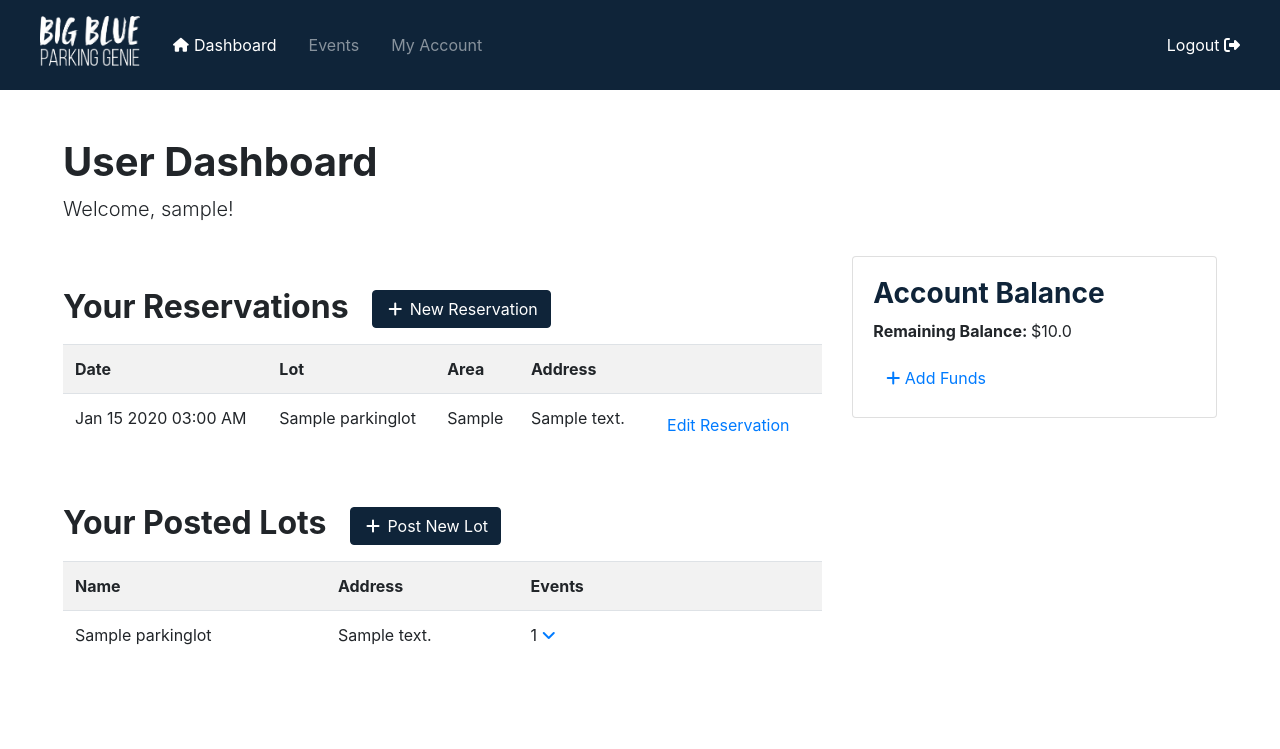
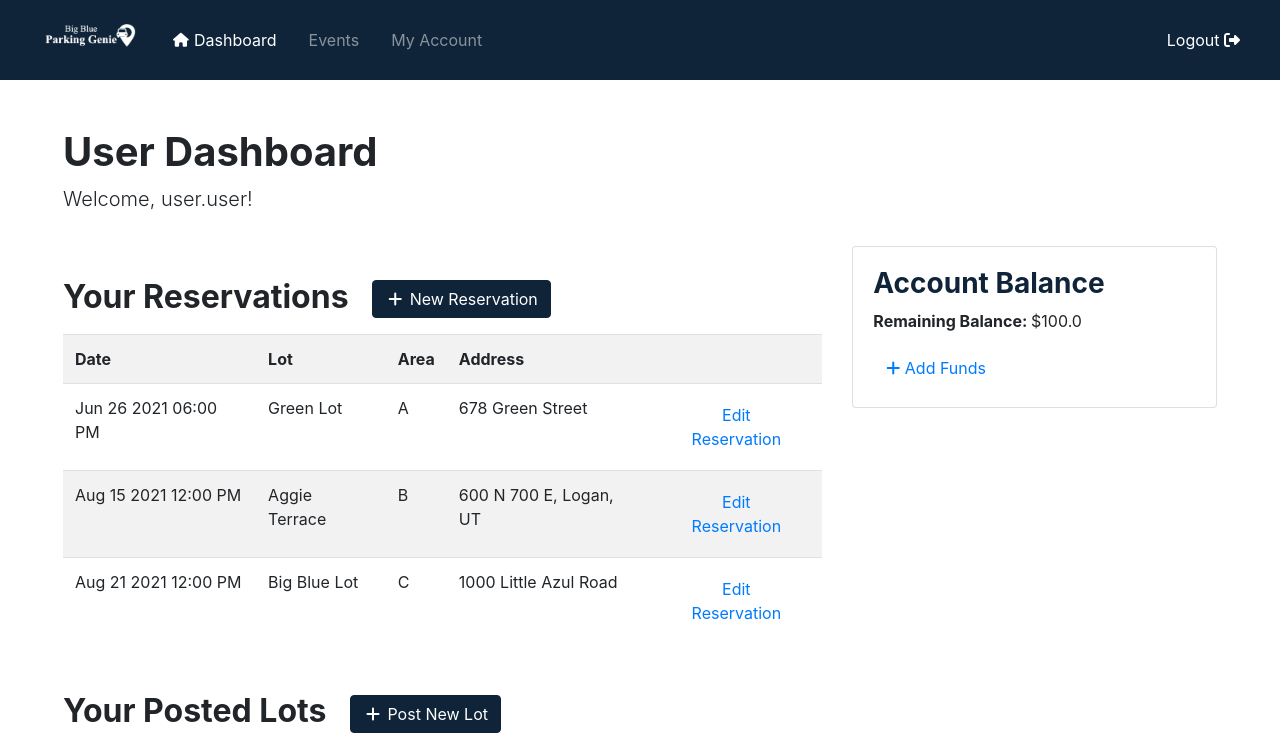
Before and after one commit to Anne-Senpai/CS-3450-Team-5, a Django app: page / in a window 1280 px wide. Shown: the top 749 px of the page. Before the commit the page ends 645 px from the top, so only its background shows below. Run offline with Django 3.2, Linux system fonts and the light colour scheme; a user stored in the database is signed in; data comes from the database, SQL or seed files in the repository; tables that the repository leaves empty hold one stand-in row (values such as "Sample post"); parts of the project's set-up code (start-up, migrations or seed data) failed here and were passed over; some libraries are stand-ins or nearby versions.

Commit message:
fixed populate

```diff
--- a/src/bbpg/genie/migrations/populate.py
+++ b/src/bbpg/genie/migrations/populate.py
@@ -26,7 +26,7 @@
 
     event3.save()
 
-    content_type = ContentType.objects.get(model='user')
+    content_type = ContentType.objects.get_for_model(User)
 
     is_manager_permission = Permission(name="Is Manager", codename="is_manager", content_type=content_type)
 
--- a/src/bbpg/genie/static/genie/custom.css
+++ b/src/bbpg/genie/static/genie/custom.css
@@ -27,7 +27,7 @@
 	color: #226BAA !important;
 }
 
-text-gray {
+.text-gray {
 	color: #495057 !important;
 }
 
--- a/src/bbpg/genie/templates/genie/base.html
+++ b/src/bbpg/genie/templates/genie/base.html
@@ -2,6 +2,7 @@
 <html lang="en">
 {% load static %}
 <head>
+    <link rel="shortcut icon" type="image/png" href="{% static 'genie/favicon.png' %}"/>
 	<!-- Required meta tags -->
 	<meta charset="utf-8">
 	<meta name="viewport" content="width=device-width, initial-scale=1, shrink-to-fit=no">
@@ -16,7 +17,7 @@
 <header>
 	<nav class="navbar navbar-expand-lg navbar-dark bg-primary">
 		<a class="navbar-brand h2 mb-sm-3 mx-4 p-0 pt-2" href="{% url 'genie:index' %}">
-			<img src="{% static 'genie/bbpg-white.PNG' %}" alt="Big Blue Parking Genie" style="width:100px;"/>
+			<img src="{% static 'genie/logo-01.png' %}" alt="Big Blue Parking Genie" style="width:100px;"/>
 		</a>
         {% if user.is_authenticated %}
 		<button class="navbar-toggler" type="button" data-toggle="collapse" data-target="#navbarSupportedContent" aria-controls="navbarSupportedContent" aria-label="Toggle navigation">
--- a/src/bbpg/genie/templates/genie/index.html
+++ b/src/bbpg/genie/templates/genie/index.html
@@ -68,7 +68,7 @@
                     <p class="card-text"><strong>Remaining Balance: </strong> $<span id="balance">{{ user.profile.balance }}</span></p>
                     <a id="add_funds" class="btn btn-link" href="#"><i class="fas fa-plus"></i> Add Funds</a>
                     <form method="post" action="{% url 'genie:add_funds'%}" id="add_funds_form" hidden>
-                        <input type="number"/>
+                        <input id="funds_to_add" type="number"/>
                         <input type="submit" id="submit_add_funds" value="Add"/>
                         <button id="cancel_add_funds">Cancel</button>
                     </form>
@@ -81,12 +81,24 @@
         var add_funds_form = document.getElementById("add_funds_form");
         var submit_add_funds = document.getElementById("submit_add_funds");
         var cancel_add_funds = document.getElementById("cancel_add_funds");
+        var funds_to_add = document.getElementById("funds_to_add");
+        var balance = document.getElementById("balance");
 
         add_funds.addEventListener("click", function () {
             add_funds.hidden = true;
             add_funds_form.hidden = false;
         })
-
+        cancel_add_funds.addEventListener("click", function (){
+            add_funds.hidden = false;
+            add_funds_form.hidden = true;
+            funds_to_add.value = 0;
+        })
+        submit_add_funds.addEventListener("click", function () {
+            balance.value = balance.value + funds_to_add.value
+            add_funds.hidden = false;
+            add_funds_form.hidden = true;
+            funds_to_add.value = 0;
+        })
 
 
     </script>
```
